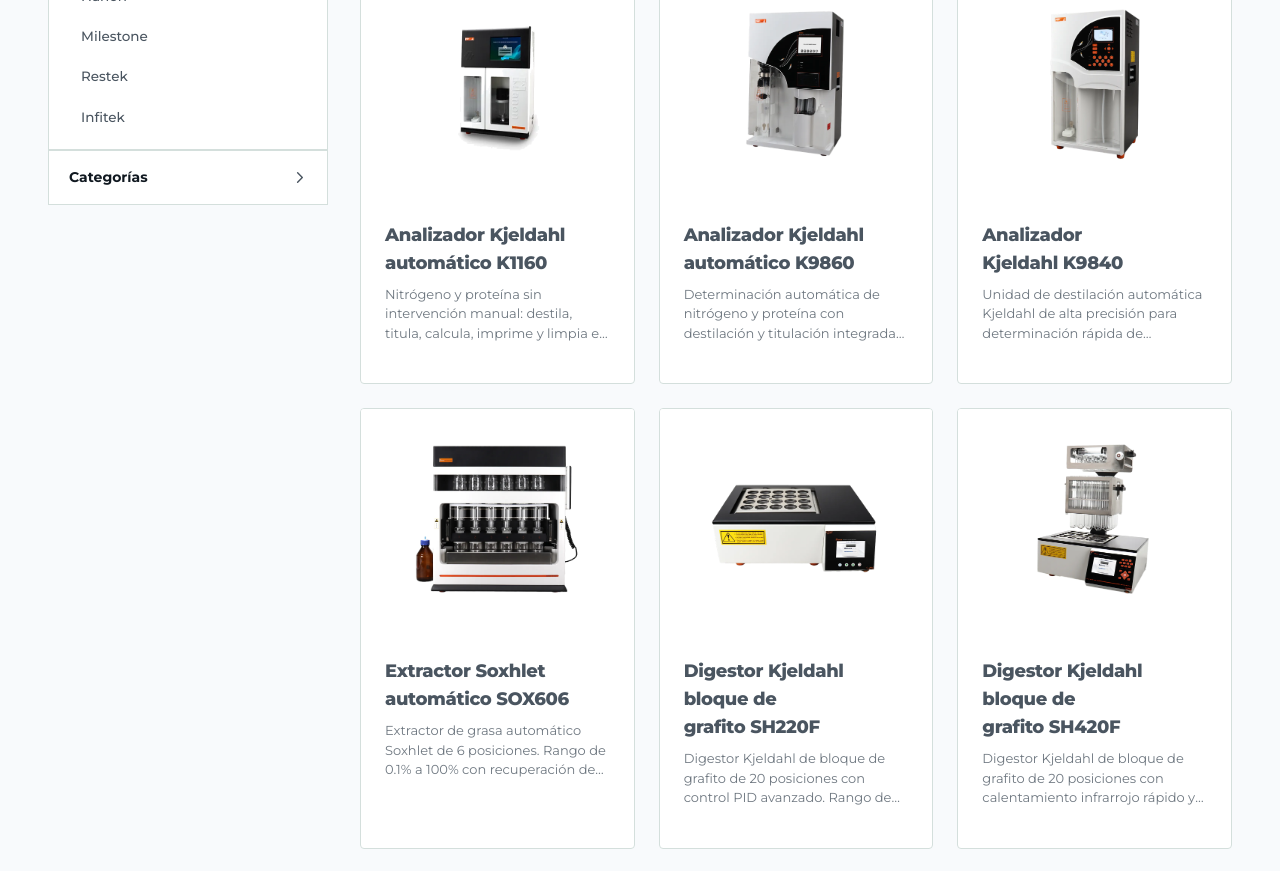
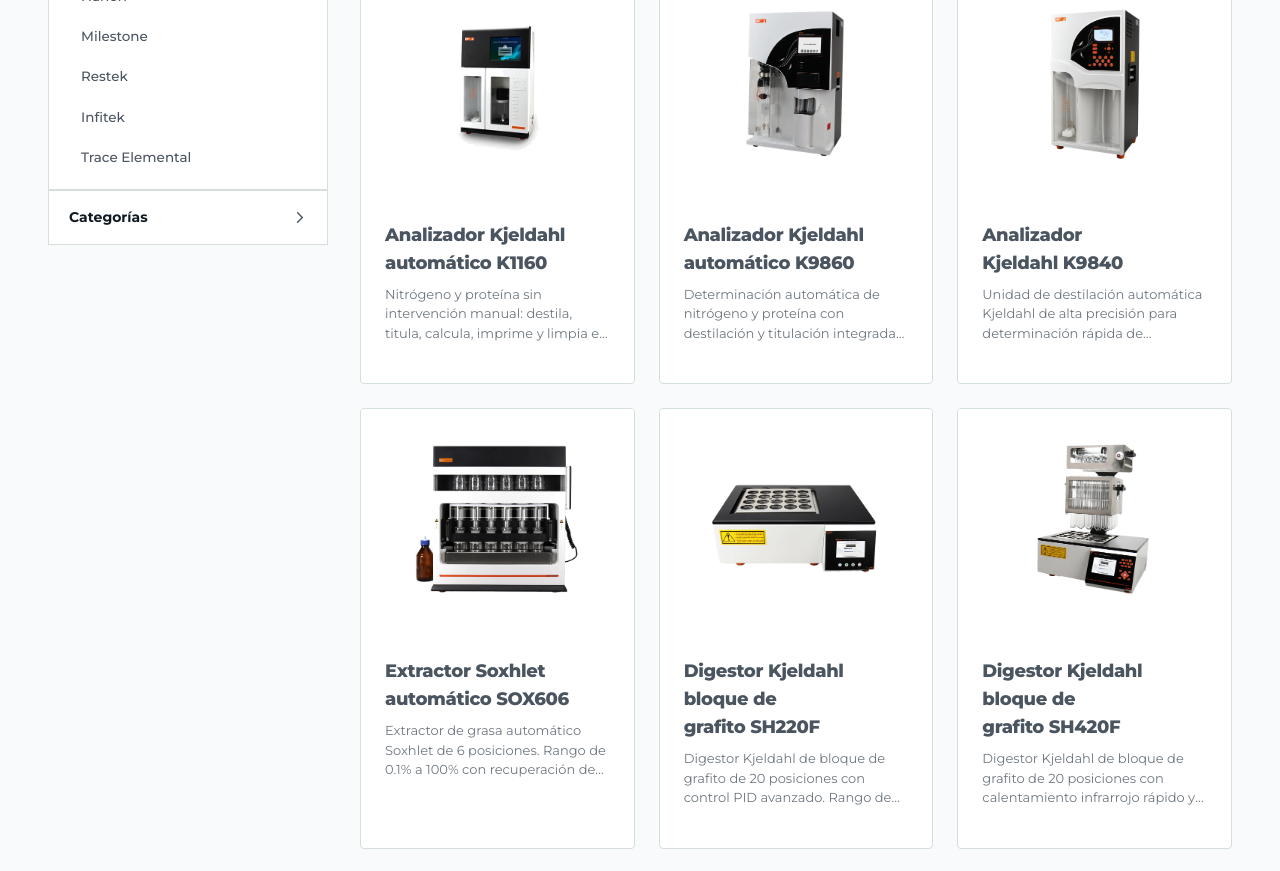
Before and after one commit to delcarpiohub/LandingPage, a Next.js app: page /productos in a window 1280 px wide. Shown: the part 940-1811 px from the top of the page. Built offline with nearby package versions, Linux system fonts and the light colour scheme.

Commit message:
feat(catalog): agregar marca Trace Elemental a los filtros del catalogo de productos

```diff
--- a/src/components/sections/product-catalog.tsx
+++ b/src/components/sections/product-catalog.tsx
@@ -23,7 +23,7 @@ import { Reveal } from "@/components/motion/reveal";
 import { Button } from "@/components/ui/button";
 
 const ALL_FILTERS = "Todos";
-const BRAND_FILTERS = ["Hanon", "Milestone", "Restek", "Infitek"] as const;
+const BRAND_FILTERS = ["Hanon", "Milestone", "Restek", "Infitek", "Trace Elemental"] as const;
 type BrandFilter = (typeof BRAND_FILTERS)[number];
 type SelectedFilter = ProductCategory | typeof ALL_FILTERS | BrandFilter;
 
@@ -159,7 +159,9 @@ export function ProductCatalog() {
       const matchesFilter =
         selectedFilter === ALL_FILTERS ||
         (isBrandFilter(selectedFilter)
-          ? product.detail?.brand === selectedFilter
+          ? product.detail?.brand === selectedFilter ||
+            (product.filters as string[] | undefined)?.includes(selectedFilter) ||
+            (product.detail?.brand ?? "").toLowerCase().includes(selectedFilter.toLowerCase())
           : product.category === selectedFilter ||
             product.filters?.includes(selectedFilter));
 
--- a/src/lib/mock-products.ts
+++ b/src/lib/mock-products.ts
@@ -2411,7 +2411,7 @@ export const mockProducts: Product[] = [
     slug: "te-instruments-xplorer-aox-tox",
     name: "Analizador de Halógenos Orgánicos Totales XplorerPlus AOX/TOX",
     category: "Análisis elemental",
-    filters: ["Marcas", "Análisis elemental", "Análisis de agua", "Automatización"],
+    filters: ["Marcas", "Análisis elemental", "Análisis de agua", "Automatización", "Trace Elemental"],
     description:
       "Analizador de parámetros de suma (AOX/TOX, EOX, POX) en aguas, lodos, suelos y matrices orgánicas con tubo de combustión X-ProPlus y titulación microcoulombimétrica con Auto-Gain.",
     features: [
@@ -2422,9 +2422,9 @@ export const mockProducts: Product[] = [
     ],
     imageUrl: "/productos/te-instruments/xplorer-aox-tox/imagen-1.png",
     detail: {
-      brand: "TE Instruments",
+      brand: "Trace Elemental",
       model: "XplorerPlus AOX/TOX",
-      fullTitle: "TE Instruments XplorerPlus AOX/TOX Analizador de Halógenos Orgánicos Totales",
+      fullTitle: "Trace Elemental XplorerPlus AOX/TOX Analizador de Halógenos Orgánicos Totales",
       subtitle:
         "Analizador automático compacto de parámetros de suma (AOX/TOX, EOX, POX) para laboratorios ambientales e industriales que requieren alta precisión, automatización y cumplimiento regulatorio en agua, suelos y efluentes.",
       highlights: [
```
